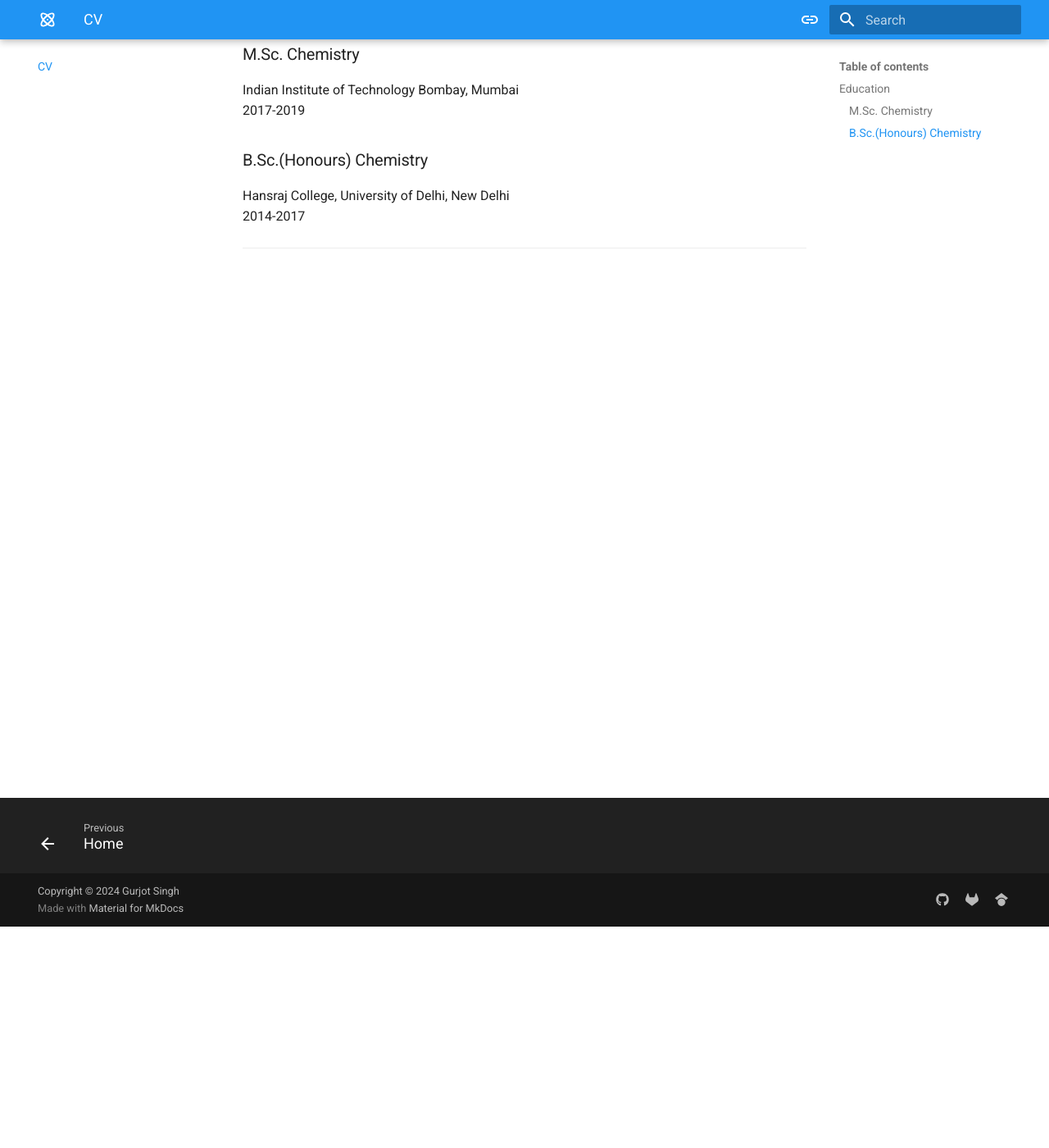
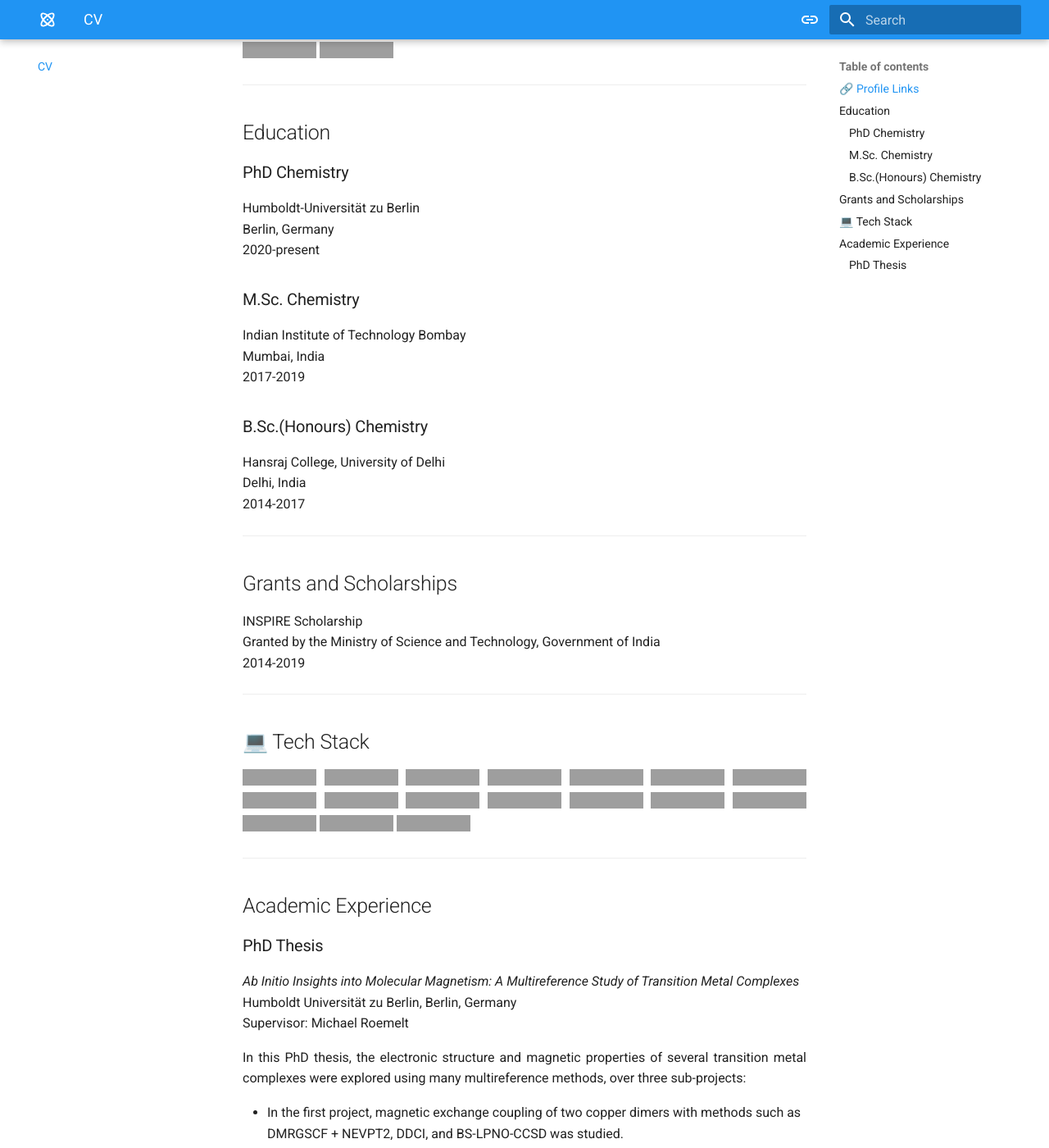
Before and after one commit to GuriTheoChem/GuriTheoChem.github.io, an MkDocs documentation site: the page built from docs/cv/cv.md, in a window 1280 px wide and 1400 px high, scrolled down 270 px. Shown: the whole window at 82% size. Built offline with MkDocs 1.6.1 and Material for MkDocs 9.7.7, drawn with Linux system fonts in a browser that asks for light colours; some of the changed text lies outside the part shown; grey boxes are pictures that could not be loaded.

Commit message:
modified cv

```diff
--- a/docs/cv/cv.md
+++ b/docs/cv/cv.md
@@ -1,24 +1,38 @@
 # Gurjot Singh
 
-<!-- **Email** : <guritheochem@gmail.com> -->
+---
+
+## 🔗 Profile Links
+
+<!-- **Email** : <guritheochem@gmail.com>   -->
+[![Gitlab](https://img.shields.io/badge/GitLab-FC6D26.svg?style=for-the-badge&logo=GitLab&logoColor=white)](https://gitlab.com/guri_theo_chem)
+[![GitHub](https://img.shields.io/badge/GitHub-181717.svg?style=for-the-badge&logo=GitHub&logoColor=white)](https://github.com/GuriTheoChem)
 
 ---
 
 ## Education
 
+### PhD Chemistry
+
+Humboldt-Universität zu Berlin
+Berlin, Germany
+2020-present
+
 ### M.Sc. Chemistry
 
-Indian Institute of Technology Bombay, Mumbai
+Indian Institute of Technology Bombay
+Mumbai, India
 2017-2019
 
 ### B.Sc.(Honours) Chemistry
 
-Hansraj College, University of Delhi, New Delhi
+Hansraj College, University of Delhi
+Delhi, India
 2014-2017
 
 ---
 
-<!-- ## Scholarships
+## Grants and Scholarships
 
 INSPIRE Scholarship
 Granted by the Ministry of Science and Technology, Government of India
@@ -26,6 +40,40 @@ Granted by the Ministry of Science and Technology, Government of India
 
 ---
 
-## Projects
+## 💻 Tech Stack
 
---- -->
+![C++](https://img.shields.io/badge/c++-%2300599C.svg?style=for-the-badge&logo=c%2B%2B&logoColor=white)
+![Python](https://img.shields.io/badge/python-3670A0?style=for-the-badge&logo=python&logoColor=ffdd54)
+![Matplotlib](https://img.shields.io/badge/Matplotlib-%23ffffff.svg?style=for-the-badge&logo=Matplotlib&logoColor=black)
+![Scipy](https://img.shields.io/badge/SciPy-%230C55A5.svg?style=for-the-badge&logo=scipy&logoColor=%white)
+![NumPy](https://img.shields.io/badge/numpy-%23013243.svg?style=for-the-badge&logo=numpy&logoColor=white)
+![Plotly](https://img.shields.io/badge/Plotly-%233F4F75.svg?style=for-the-badge&logo=plotly&logoColor=white)
+![Git](https://img.shields.io/badge/Git-F05032.svg?style=for-the-badge&logo=Git&logoColor=white)
+![GitHub](https://img.shields.io/badge/GitHub-181717.svg?style=for-the-badge&logo=GitHub&logoColor=white)
+![GitHubPages](https://img.shields.io/badge/github%20pages-121013?style=for-the-badge&logo=github&logoColor=white)
+![GitHubActions](https://img.shields.io/badge/GitHub%20Actions-2088FF.svg?style=for-the-badge&logo=GitHub-Actions&logoColor=white)
+![Gitlab](https://img.shields.io/badge/GitLab-FC6D26.svg?style=for-the-badge&logo=GitLab&logoColor=white)
+![Markdown](https://img.shields.io/badge/markdown-%23000000.svg?style=for-the-badge&logo=markdown&logoColor=white)
+![Bash](https://img.shields.io/badge/GNU%20Bash-4EAA25.svg?style=for-the-badge&logo=GNU-Bash&logoColor=white)
+![Shell Script](https://img.shields.io/badge/shell_script-%23121011.svg?style=for-the-badge&logo=gnu-bash&logoColor=white)
+![LaTeX](https://img.shields.io/badge/latex-%23008080.svg?style=for-the-badge&logo=latex&logoColor=white)
+![Inkscape](https://img.shields.io/badge/Inkscape-e0e0e0?style=for-the-badge&logo=inkscape&logoColor=080A13)
+![mkdocs](https://img.shields.io/badge/Material%20for%20MkDocs-526CFE.svg?style=for-the-badge&logo=Material-for-MkDocs&logoColor=white)
+
+---
+
+## Academic Experience
+
+### PhD Thesis
+
+*Ab Initio Insights into Molecular Magnetism: A Multireference Study of Transition Metal Complexes*
+Humboldt Universität zu Berlin, Berlin, Germany
+Supervisor: Michael Roemelt
+
+In this PhD thesis, the electronic structure and magnetic properties of several transition metal complexes were explored using many multireference methods, over three sub-projects:
+
+- In the first project, magnetic exchange coupling of two copper dimers with methods such as DMRGSCF + NEVPT2, DDCI, and BS-LPNO-CCSD was studied.
+- In the second project, the electronic structure of an ambiguous cobalt-oxo intermediate was investigated through a collaborative theoretical and experimental study.
+- In the third project, a new methodology was developed to calculate spin-orbit coupling and g-tensors by combining QD-NEVPT2 with selected CI references, and was tested on benchmark systems.
+
+---
--- a/mkdocs.yml
+++ b/mkdocs.yml
@@ -10,7 +10,7 @@
 # repo_url: https://github.com/GuriTheoChem/GuriTheoChem.github.io
 
 # Copyright
-copyright: Copyright &copy; 2024 Gurjot Singh
+copyright: Copyright &copy; 2024-25 Gurjot Singh
 
 # Configuration
 theme:
```
